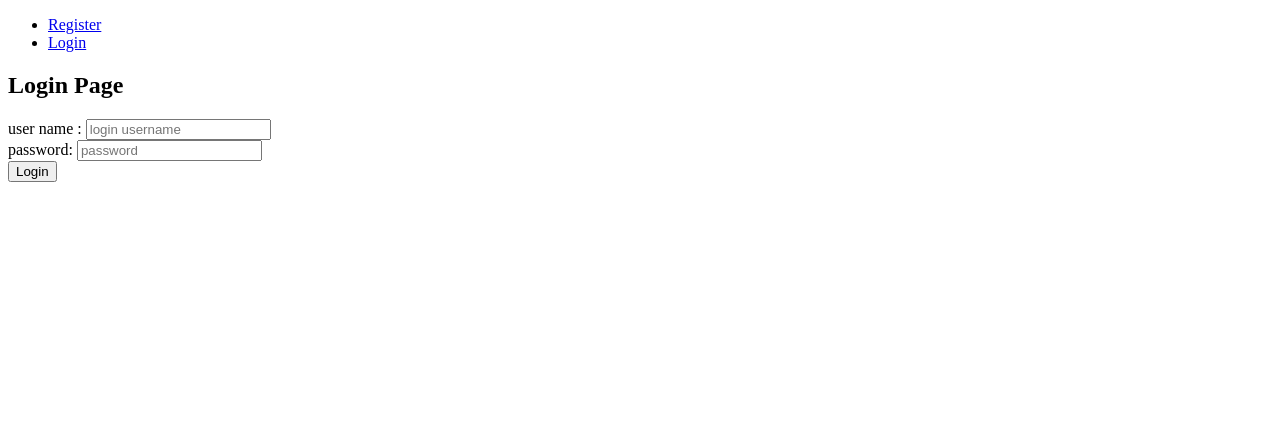
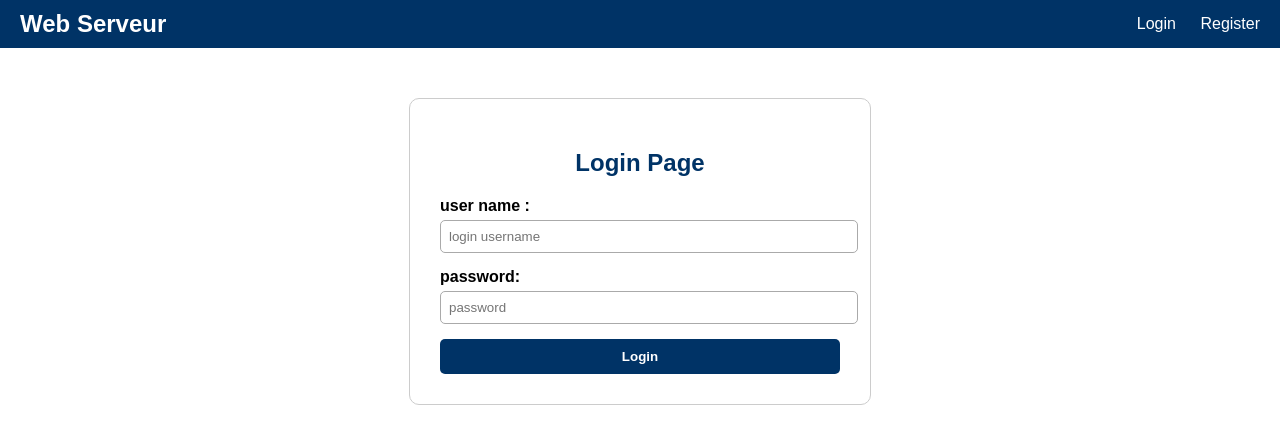
Before and after one commit to Syrinbh/projetServeur, a Django app: page /Login/ in a window 1280 px wide. Shown: the top 444 px of the page. Run offline with Django 5.2, Linux system fonts and the light colour scheme.

Commit message:
ajout css

```diff
--- a/Serveur/projetServeur/tasks/templates/tasks/login.html
+++ b/Serveur/projetServeur/tasks/templates/tasks/login.html
@@ -6,13 +6,93 @@
     <title> Page Login </title>
 </head>
 <body>
-<nav>
-    <nav class="navbar">
-        <ul>
-            <li><a href="register.html">Register</a></li>
-            <li><a href="login.html">Login</a></li>
-        </ul>
-    </nav>
+
+    <style>
+        body {
+            margin: 0;
+            font-family: Arial, sans-serif;
+        }
+
+        .navbar {
+            display: flex;
+            justify-content: space-between;
+            align-items: center;
+            background-color: #003366; /* bleu foncé */
+            padding: 10px 20px;
+            color: white;
+        }
+
+        .navbar-left {
+            font-size: 1.5em;
+            font-weight: bold;
+        }
+
+        .navbar-right a {
+            color: white;
+            text-decoration: none;
+            margin-left: 20px;
+            font-weight: 500;
+        }
+
+        .navbar-right a:hover {
+            text-decoration: underline;
+        }
+
+        .register-part1 {
+            max-width: 400px;
+            margin: 50px auto;
+            padding: 30px;
+            border: 1px solid #ccc;
+            border-radius: 10px;
+        }
+
+        .register-part1 h1 {
+            text-align: center;
+            color: #003366;
+        }
+
+        form div {
+            margin-bottom: 15px;
+        }
+
+        label {
+            display: block;
+            font-weight: bold;
+        }
+
+        input[type="text"],
+        input[type="password"] {
+            width: 100%;
+            padding: 8px;
+            margin-top: 5px;
+            border-radius: 5px;
+            border: 1px solid #aaa;
+        }
+
+        button {
+            width: 100%;
+            padding: 10px;
+            background-color: #003366;
+            color: white;
+            border: none;
+            border-radius: 5px;
+            font-weight: bold;
+        }
+
+        button:hover {
+            background-color: #002244;
+        }
+    </style>
+
+
+
+    <!-- Navbar -->
+<nav class="navbar">
+    <div class="navbar-left">Web Serveur</div>
+    <div class="navbar-right">
+        <a href="login.html">Login</a>
+        <a href="register.html">Register</a>
+    </div>
 </nav>
 
 <!-- partie pour login -->
--- a/Serveur/projetServeur/tasks/templates/tasks/register.html
+++ b/Serveur/projetServeur/tasks/templates/tasks/register.html
@@ -4,6 +4,7 @@
     <meta charset="UTF-8">
     <meta name="viewport" content="width=device-width, initial-scale=1.0">
     <title> Page Register </title>
+    <link rel="stylesheet" href="styles.css">
 </head>
 <body>
 <nav>
```
Also changed, not shown: Serveur/projetServeur/tasks/templates/tasks/styles.css (added).
